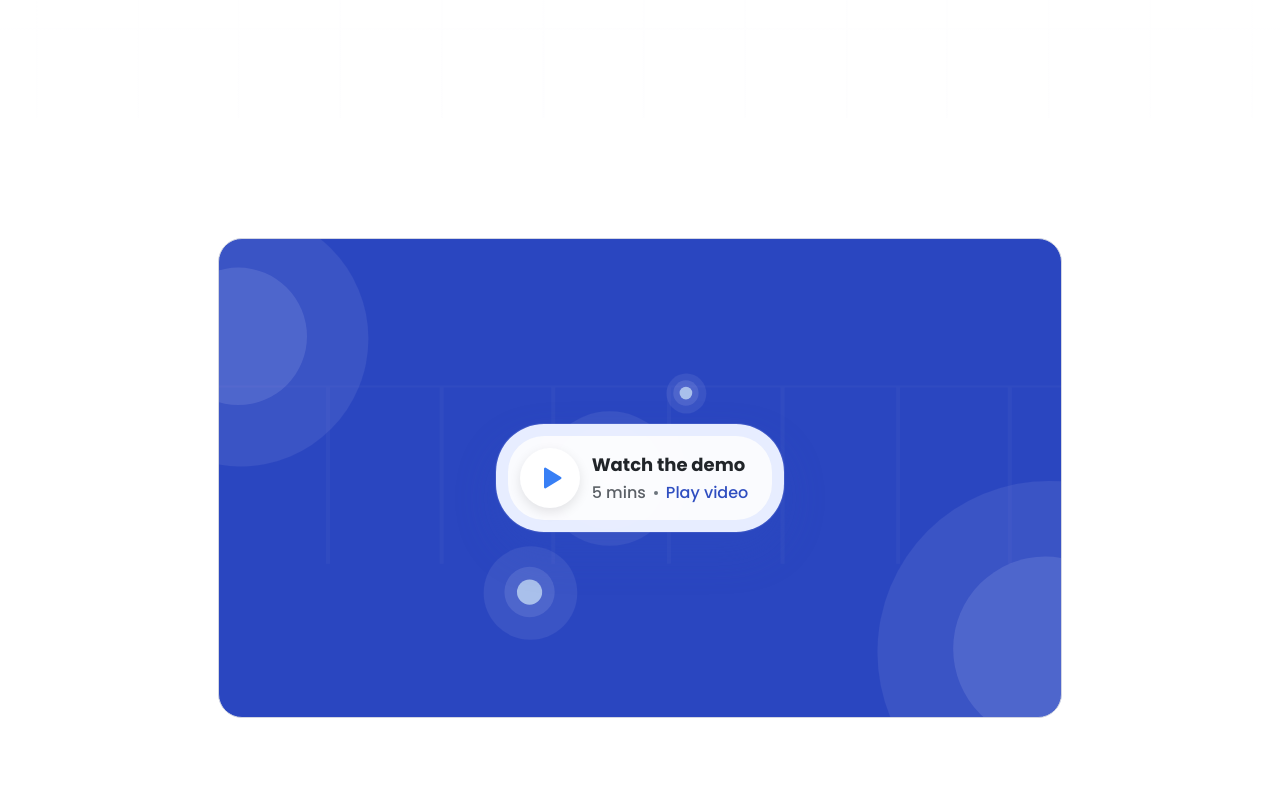
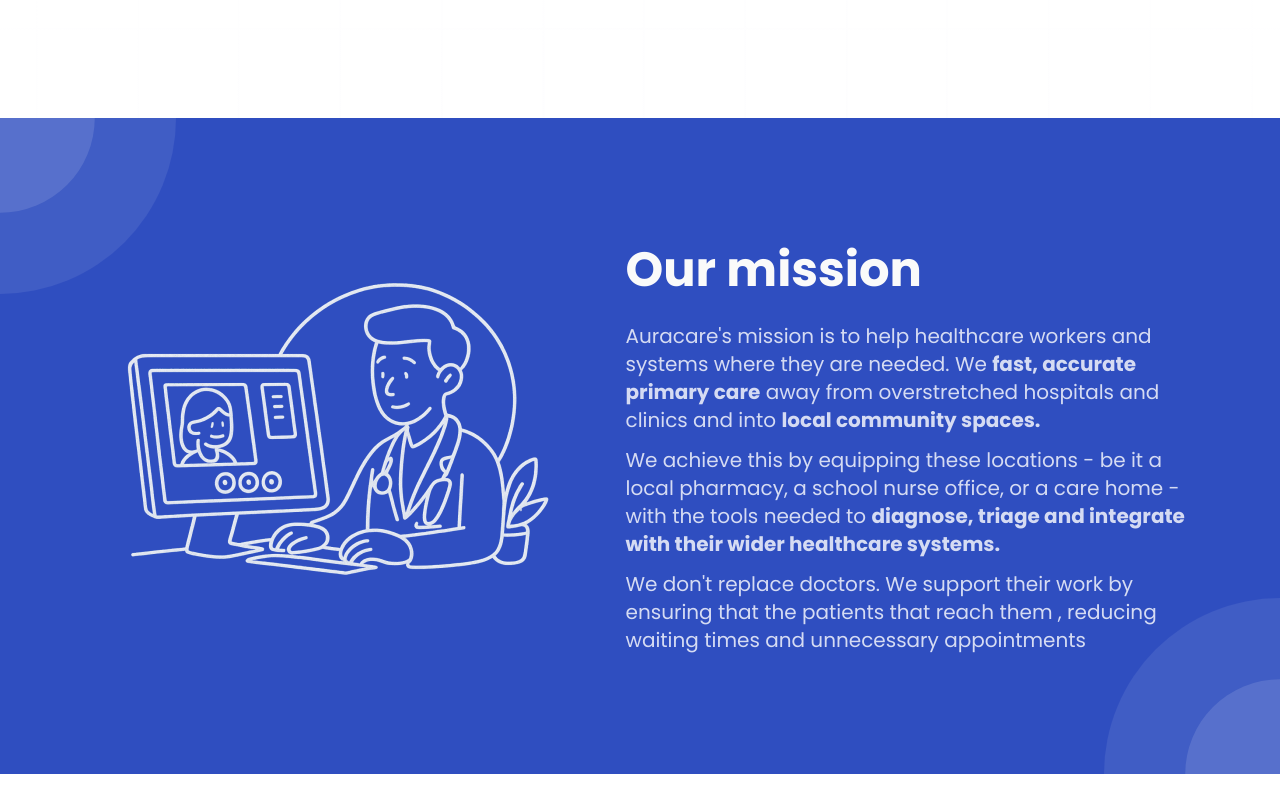
Before and after one commit to auracare-org/auracare, a SvelteKit app: page / in a window 1280 px wide. Shown: the part 2329-3120 px from the top of the page. Built offline with nearby package versions, Linux system fonts and the light colour scheme.

Commit message:
chore: disable Demo section

```diff
--- a/src/routes/+page.svelte
+++ b/src/routes/+page.svelte
@@ -18,7 +18,7 @@
 <Hero />
 <MeetAuracare />
 <HowItWorks />
-<Demo />
+<!-- <Demo /> -->
 <OurMission />
 <WhyNow />
 <Trust />
```
